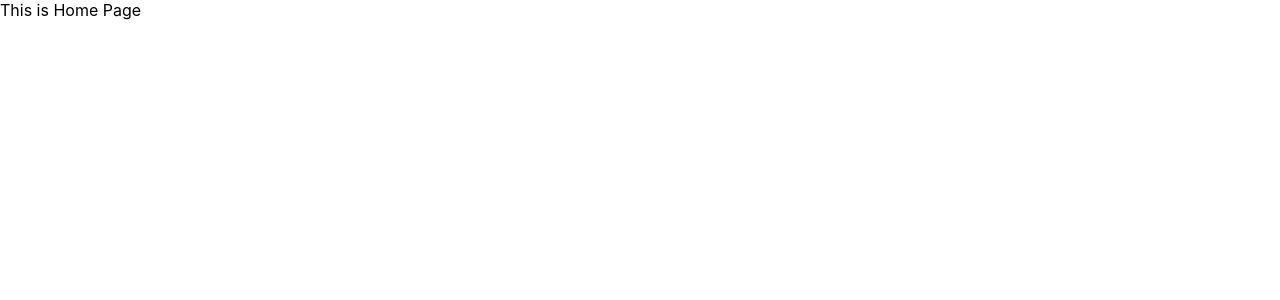
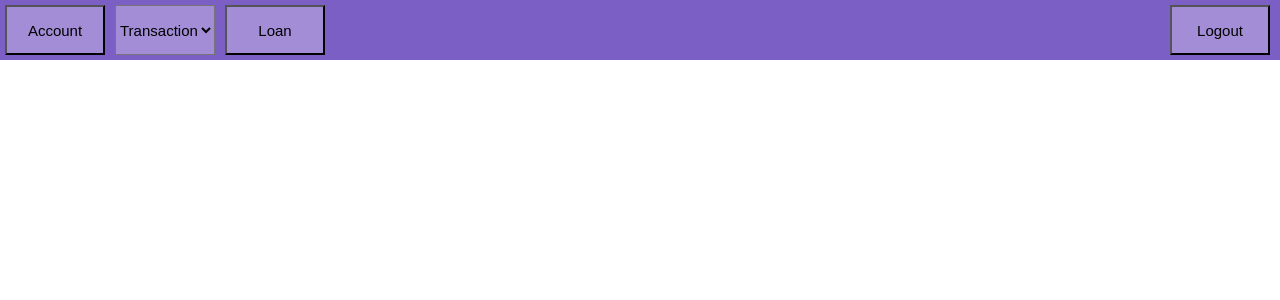
Before and after one commit to LakshanWC/EAD2-CW, a React (Create React App) app in the folder front-end/banking-system-ui/: page /home in a window 1280 px wide. Shown: the top 300 px of the page. Built offline with nearby package versions, Linux system fonts and the light colour scheme.

Commit message:
added home ui
added transaction histoy
made chagnes to home ui

```diff
--- a/front-end/banking-system-ui/src/App.js
+++ b/front-end/banking-system-ui/src/App.js
@@ -1,6 +1,9 @@
 import { BrowserRouter as Router, Routes, Route } from 'react-router-dom';
 import Login from "./Login";  // Import the Login component
 import Home from "./Home";    // Import the Home component
+import TransactionHistory from "./TransactionHistory"
+
+
 
 function App() {
     return (
@@ -8,6 +11,7 @@ function App() {
             <Routes>
                 <Route path="/" element={<Login />} />
                 <Route path="/home" element={<Home />} />
+                <Route path={"/transaction-history"} element={<TransactionHistory />}/>
             </Routes>
         </Router>
     );
--- a/front-end/banking-system-ui/src/Home.js
+++ b/front-end/banking-system-ui/src/Home.js
@@ -1,9 +1,80 @@
 import React from "react";
+import { useNavigate } from "react-router-dom";
 
-class Home extends React.Component{
+class Home extends React.Component {
+    constructor(props) {
+        super(props);
+        this.state = {
+            showWithdrawForm: false, // Controls whether the withdraw form is displayed
+        };
+    }
+
     render() {
-        return  <div>This is Home Page</div>
+        return (
+            <div>
+                <div className="nav-bar-line">
+                    <button className="nav-button">Account</button>
+                    <select className="nav-button" id="dropdown" onChange={this.handleDropdownChange}>
+                        <option value="0">Transaction</option>
+                        <option value="1">Withdraw</option>
+                        <option value="3">Deposit</option>
+                        <option value="4">Transfer</option>
+                        <option value="5">Transaction History</option>
+                    </select>
+                    <button className="nav-button">Loan</button>
+                    <button className="nav-aline-right" onClick={this.handleLogout}>Logout</button>
+                </div>
+
+                {/* Render Withdraw Form if showWithdrawForm is true */}
+                {this.state.showWithdrawForm && this.makeWithdrawComponent()}
+            </div>
+        );
+    }
+
+    handleLogout = () => {
+        this.props.navigate("/");
+    };
+
+    handleDropdownChange = (event) => {
+        const value = event.target.value;
+        if (value === "5") {
+            this.goToTransactionHistory();
+        } else if (value === "1") {
+            this.setState({ showWithdrawForm: true }); // Show the withdraw form
+        } else {
+            this.setState({ showWithdrawForm: false }); // Hide form for other selections
+        }
+    };
+
+    goToTransactionHistory = () => {
+        this.props.navigate("/transaction-history");
+    };
+
+    // Function to render the Withdraw Form
+    makeWithdrawComponent = () => {
+        return (
+            <div className={"center-middle"}>
+                <div className={"center-box"} style={{marginTop:"100px"}}>
+                    <label>Account Number </label>
+                    <input type={"text"} style={{marginBottom:"50px"}}placeholder={"Account Number"}/> <br />
+                    <label style={{marginLeft:"10px"}}>Amount </label>
+                    <input type={"number"} style={{marginBottom:"20px"}}/><br />
+                    <button>WithDraw</button>
+                </div>
+            </div>
+        );
+    };
+
+    makeDepositeComponent =() =>{
+        return(
+            <div></div>
+        );
     }
 }
 
-export default Home;
+function HomeWithNavigate(props) {
+    const navigate = useNavigate();
+    return <Home {...props} navigate={navigate} />;
+}
+
+export default HomeWithNavigate;
--- a/front-end/banking-system-ui/src/Login.js
+++ b/front-end/banking-system-ui/src/Login.js
@@ -1,25 +1,27 @@
 import { useNavigate } from 'react-router-dom';
 import React from "react";
 import "./UiStyel.css";
+
 
 function Login() {
     const navigate = useNavigate();
 
     const loginClicked = () => {
         // After the login logic, navigate to the Home page
-        navigate('/Home');
+        navigate('/home');
     };
 
     return (
-        <div className={"login-container"}>
-            //adooooo
+        <div className={"login-container"} >
+
             <h1><center>Welcome to ABC Bank</center></h1>
+            <div className={"login-bar"}></div>
             <div className={"center-middle"}>
                 <div className={"center-box"}>
                     UserName <input type={"text"} placeholder={"user name"} /><br /><br />
                     Password <input type={"password"} placeholder={"*******"} /><br /><br /><br />
 
-                    <button>SignUp</button>  <button onClick={loginClicked}>Login</button>
+                    <button>Register</button>  <button onClick={loginClicked}>Login</button>
                 </div>
             </div>
             <div className={"page-footer"}>
--- /dev/null
+++ b/front-end/banking-system-ui/src/TransactionHistory.js
@@ -0,0 +1,86 @@
+import React, { useState, useEffect } from "react";
+import { useNavigate } from "react-router-dom";
+import Home from "./Home";
+
+const TransactionHistory = () => {
+    const navigate = useNavigate();
+    const [data, setData] = useState([]);
+    const [loading, setLoading] = useState(true);
+    const [error, setError] = useState(null);
+
+    useEffect(() => {
+        const apiUrl = 'http://localhost:8081/transaction-service/transactions?accountNumber=ACCT1234567890123456';
+
+        fetch(apiUrl)
+            .then(response => {
+                if (!response.ok) {
+                    throw new Error(`HTTP error! Status: ${response.status}`);
+                }
+                return response.json();
+            })
+            .then(data => {
+                console.log("Fetched data:", data); // Log the fetched data
+                setData(data);  // Set the array of transactions
+                setLoading(false);
+            })
+            .catch(error => {
+                console.error("Fetch error:", error); // Log the error
+                setError(error);
+                setLoading(false);
+            });
+    }, []);
+
+    const handleHome = () => {
+        navigate("/home");
+    };
+
+    if (loading) {
+        return <div>Loading...</div>;
+    }
+
+    if (error) {
+        return <div>Error: {error.message}</div>;
+    }
+
+    return (
+        <div>
+            <div className={"nav-bar-line"}>
+                <button className={"nav-button"} onClick={handleHome}>Home</button>
+            </div>
+            <h1>Transaction History</h1>
+            {data.length > 0 ? (
+                <table border="1" style={{ width: "100%", marginTop: "20px", textAlign: "left" }}>
+                    <thead>
+                    <tr>
+                        <th><strong>Transaction ID</strong></th>
+                        <th><strong>Account Number</strong></th>
+                        <th><strong>Destination Account Number</strong></th>
+                        <th><strong>Transaction Type</strong></th>
+                        <th><strong>Amount</strong></th>
+                        <th><strong>Status</strong></th>
+                        <th><strong>Created At</strong></th>
+
+                    </tr>
+                    </thead>
+                    <tbody>
+                    {data.map(item => (
+                        <tr key={item.transactionId}>
+                            <td>{item.transactionId}</td>
+                            <td>{item.accountNumber}</td>
+                            <td>{item.destinationAccountNumber || "N/A"}</td>
+                            <td>{item.transactionType}</td>
+                            <td>{item.amount}</td>
+                            <td>{item.status}</td>
+                            <td>{item.createdAt}</td>
+                        </tr>
+                    ))}
+                    </tbody>
+                </table>
+            ) : (
+                <p>No transactions found.</p>
+            )}
+        </div>
+    );
+};
+
+export default TransactionHistory;
--- a/front-end/banking-system-ui/src/UiStyel.css
+++ b/front-end/banking-system-ui/src/UiStyel.css
@@ -26,3 +26,30 @@
     text-align: center;
     margin-top: auto; /* Pushes the footer to the bottom */
 }
+
+.login-bar{
+    background-color: #7b5fc4;
+    padding: 20px;
+}
+
+.nav-bar-line{
+    background-color: #7b5fc4;
+    padding: 5px;
+}
+
+.nav-button{
+    width: 100px;
+    height: 50px;
+    background-color: #A28DD6;
+    font-size: 15px;
+    margin-right: 10px;
+
+}
+.nav-aline-right{
+    position: absolute;
+    right: 10px; /* Moves it to the right corner */
+    width: 100px;
+    height: 50px;
+    background-color: #A28DD6;
+    font-size: 15px;
+}
```
Also changed, not shown: 1 other file (tests, documents, lock files or other folders).
